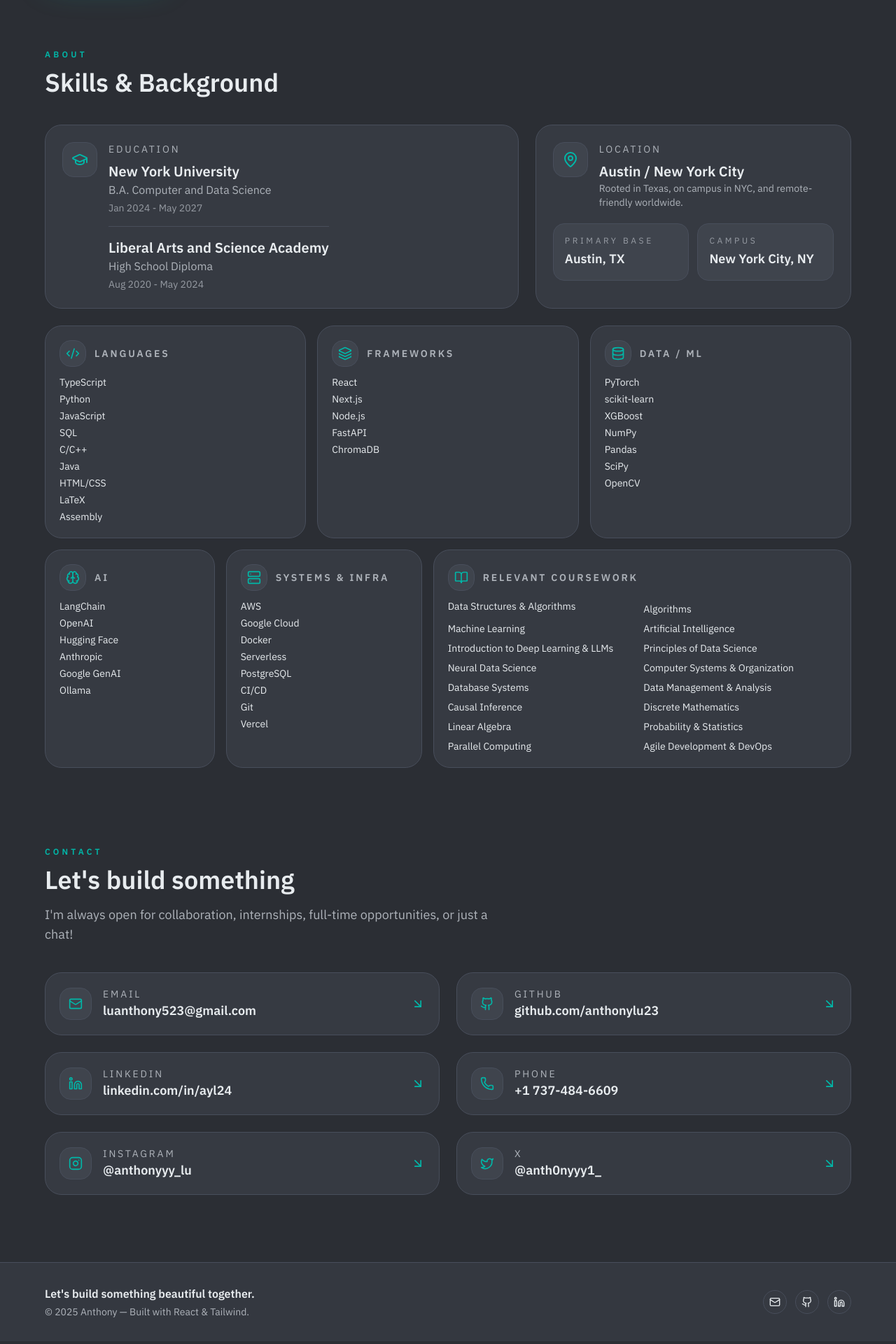
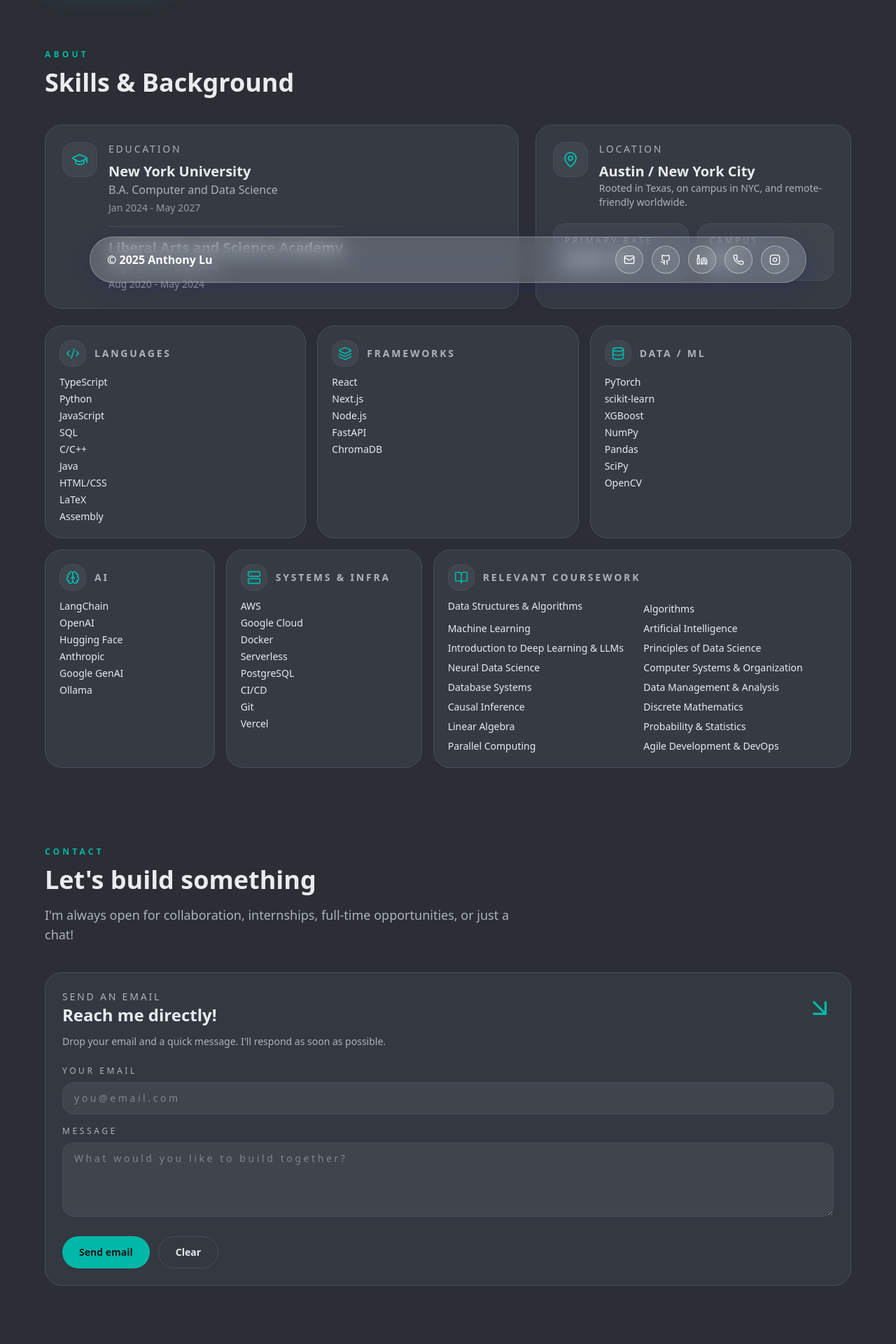
Before and after one commit to anthonylu23/personal-website, a React (Vite) app: page / in a window 1280 px wide. Shown: the part 380-2300 px from the top of the page at 70% size. Built offline with nearby package versions, Linux system fonts and the light colour scheme.

Commit message:
added glass ui to entire site

```diff
--- a/src/App.tsx
+++ b/src/App.tsx
@@ -1,9 +1,7 @@
 import { useEffect } from 'react'
 import { BrowserRouter, Outlet, Route, Routes, useLocation } from 'react-router-dom'
-import Footer from './components/Footer'
 import GlassFooter from './components/GlassFooter'
 import GlassNavbar from './components/GlassNavbar'
-import Navbar from './components/Navbar'
 import Home from './pages/Home'
 import Photography from './pages/Photography'
 import Projects from './pages/Projects'
@@ -15,13 +13,11 @@ const Layout = () => {
     window.scrollTo({ top: 0, behavior: 'smooth' })
   }, [location.pathname])
 
-  const isPhotographyPage = location.pathname.startsWith('/photography')
-
   return (
     <div className="min-h-screen bg-base">
-      {isPhotographyPage ? <GlassNavbar /> : <Navbar />}
+      <GlassNavbar />
       <Outlet />
-      {isPhotographyPage ? <GlassFooter /> : <Footer />}
+      <GlassFooter />
     </div>
   )
 }
--- a/src/components/GlassFooter.tsx
+++ b/src/components/GlassFooter.tsx
@@ -1,7 +1,13 @@
 import { contactMethods } from "../data/content";
 import GlassSurface from "./GlassSurface";
 
-const footerContactLabels = new Set(["Email", "GitHub", "LinkedIn", "Instagram", "X"]);
+const footerContactLabels = new Set([
+  "Email",
+  "GitHub",
+  "LinkedIn",
+  "Instagram",
+  "Phone",
+]);
 
 const socialLinks = contactMethods.filter(({ label }) =>
   footerContactLabels.has(label)
@@ -22,7 +28,7 @@ const GlassFooter = () => {
         <div className="flex flex-col gap-4 px-6 py-3 text-white/80 md:flex-row md:items-center md:justify-between">
           <div className="hidden md:block">
             <p className="text-base font-semibold text-white">
-              © {new Date().getFullYear()} Anthony Lu — Photo Projects
+              © {new Date().getFullYear()} Anthony Lu
             </p>
           </div>
           <div className="flex items-center gap-3">
--- a/src/components/GlassNavbar.tsx
+++ b/src/components/GlassNavbar.tsx
@@ -1,8 +1,8 @@
-import { Menu, X } from "lucide-react"
-import { useState } from "react"
-import { Link, useLocation, useNavigate } from "react-router-dom"
-import GlassSurface from "./GlassSurface"
-import { navItems } from "./Navbar"
+import { Menu, X } from "lucide-react";
+import { useState } from "react";
+import { Link, useLocation, useNavigate } from "react-router-dom";
+import GlassSurface from "./GlassSurface";
+import { navItems } from "./Navbar";
 
 const GlassNavbar = () => {
   const [isOpen, setIsOpen] = useState(false);
@@ -74,7 +74,7 @@ const GlassNavbar = () => {
               className="text-base truncate font-semibold tracking-tight text-white hover:text-accent transition"
               onClick={closeMenu}
             >
-              Anthony Lu
+              luanthony.xyz
             </Link>
             <nav className="hidden items-center gap-6 md:flex">
               {navItems.map(renderItem)}
@@ -86,7 +86,11 @@ const GlassNavbar = () => {
                 onClick={toggleMenu}
                 aria-label="Toggle navigation"
               >
-                {isOpen ? <X className="h-5 w-5" /> : <Menu className="h-5 w-5" />}
+                {isOpen ? (
+                  <X className="h-5 w-5" />
+                ) : (
+                  <Menu className="h-5 w-5" />
+                )}
               </button>
             </div>
           </div>
@@ -108,11 +112,11 @@ const GlassNavbar = () => {
                   type="button"
                   onClick={() => {
                     if (item.type === "route") {
-                      navigate(item.to)
-                      closeMenu()
-                      return
+                      navigate(item.to);
+                      closeMenu();
+                      return;
                     }
-                    handleHashNav(item.hash)
+                    handleHashNav(item.hash);
                   }}
                   className="rounded-2xl border border-white/15 bg-white/10 px-4 py-3 text-left text-base font-medium text-white transition hover:text-accent hover:bg-white/20"
                 >
--- a/src/index.css
+++ b/src/index.css
@@ -1,4 +1,4 @@
-@import url('https://fonts.googleapis.com/css2?family=IBM+Plex+Sans:wght@400;500;600;700&display=swap');
+@import url('https://fonts.googleapis.com/css2?family=IBM+Plex+Mono:wght@400;500;600;700&display=swap');
 
 @tailwind base;
 @tailwind components;
--- a/src/pages/Home.tsx
+++ b/src/pages/Home.tsx
@@ -1,9 +1,40 @@
 import { ArrowDownRight, GraduationCap, MapPin } from "lucide-react";
+import { useMemo, useState } from "react";
 import { Link } from "react-router-dom";
+import type { FormEvent } from "react";
 import SectionHeading from "../components/SectionHeading";
 import { contactMethods, skills } from "../data/content";
 
 const Home = () => {
+  const [email, setEmail] = useState("");
+  const [message, setMessage] = useState("");
+
+  const primaryEmail = useMemo(() => {
+    const emailMethod = contactMethods.find(
+      (method) => method.label === "Email"
+    );
+    return emailMethod?.detail ?? "luanthony523@gmail.com";
+  }, []);
+
+  const handleEmailSubmit = (event: FormEvent<HTMLFormElement>) => {
+    event.preventDefault();
+    const params = new URLSearchParams();
+    if (email) {
+      params.append("subject", `Portfolio inquiry from ${email}`);
+    }
+    if (message.trim()) {
+      const bodyLines = [message.trim()];
+      if (email) bodyLines.push("", `Reply to: ${email}`);
+      params.append("body", bodyLines.join("\n"));
+    }
+    const query = params.toString();
+    const mailtoLink = `mailto:${primaryEmail}${query ? `?${query}` : ""}`;
+    if (typeof window !== "undefined") {
+      window.location.href = mailtoLink;
+    }
+    setEmail("");
+    setMessage("");
+  };
   const locationHighlights = [
     {
       label: "Primary Base",
@@ -11,7 +42,7 @@ const Home = () => {
     },
     {
       label: "Campus",
-      value: "New York City, NY",
+      value: "NYC",
     },
   ];
 
@@ -185,31 +216,68 @@ const Home = () => {
           title="Let's build something"
           description="I'm always open for collaboration, internships, full-time opportunities, or just a chat!"
         />
-        <div className="grid gap-6 md:grid-cols-2">
-          {contactMethods.map((method) => (
-            <a
-              key={method.label}
-              href={method.href}
-              target={method.href.startsWith("http") ? "_blank" : undefined}
-              rel={method.href.startsWith("http") ? "noreferrer" : undefined}
-              className="group flex items-center justify-between rounded-3xl border border-border bg-surface p-5 transition hover:border-accent/40"
+        <div className="grid gap-6">
+          <form
+            onSubmit={handleEmailSubmit}
+            className="rounded-3xl border border-border bg-surface/90 p-6"
           >
-              <div className="flex items-center gap-4">
-                <div className="rounded-2xl border border-border bg-elevated p-3 text-accent">
-                  <method.icon className="h-5 w-5" />
-                </div>
+            <div className="flex flex-wrap items-center justify-between gap-4">
               <div>
                 <p className="text-sm uppercase tracking-[0.2em] text-textSecondary">
-                    {method.label}
+                  Send an email
                 </p>
-                  <p className="text-lg font-semibold text-textPrimary">
-                    {method.detail}
+                <h3 className="text-2xl font-semibold text-textPrimary">
+                  Reach me directly!
+                </h3>
+              </div>
+              <ArrowDownRight className="h-10 w-10 text-accent" />
+            </div>
+            <p className="mt-3 text-sm text-textSecondary">
+              Drop your email and a quick message. I&apos;ll respond as soon as
+              possible.
             </p>
+            <div className="mt-6 space-y-4">
+              <label className="block text-xs uppercase tracking-[0.3em] text-textSecondary">
+                Your Email
+                <input
+                  type="email"
+                  required
+                  value={email}
+                  onChange={(event) => setEmail(event.target.value)}
+                  placeholder="you@email.com"
+                  className="mt-2 w-full rounded-2xl border border-border bg-elevated px-4 py-3 text-sm text-textPrimary placeholder:text-textSecondary/60 focus:border-accent focus:outline-none"
+                />
+              </label>
+              <label className="block text-xs uppercase tracking-[0.3em] text-textSecondary">
+                Message
+                <textarea
+                  value={message}
+                  onChange={(event) => setMessage(event.target.value)}
+                  placeholder="What would you like to build together?"
+                  rows={4}
+                  className="mt-2 w-full rounded-2xl border border-border bg-elevated px-4 py-3 text-sm text-textPrimary placeholder:text-textSecondary/60 focus:border-accent focus:outline-none"
+                />
+              </label>
             </div>
+            <div className="mt-6 flex flex-wrap gap-3">
+              <button
+                type="submit"
+                className="inline-flex items-center gap-2 rounded-full bg-accent px-6 py-3 text-sm font-semibold text-textInverse transition hover:bg-accentHover"
+              >
+                Send email
+              </button>
+              <button
+                type="button"
+                onClick={() => {
+                  setEmail("");
+                  setMessage("");
+                }}
+                className="inline-flex items-center gap-2 rounded-full border border-border px-6 py-3 text-sm font-semibold text-textPrimary transition hover:border-accent/50"
+              >
+                Clear
+              </button>
             </div>
-              <ArrowDownRight className="h-5 w-5 text-accent transition group-hover:translate-x-1 group-hover:-translate-y-1" />
-            </a>
-          ))}
+          </form>
         </div>
       </section>
     </main>
```
Lines whose indentation alone changed are shown as unchanged.
